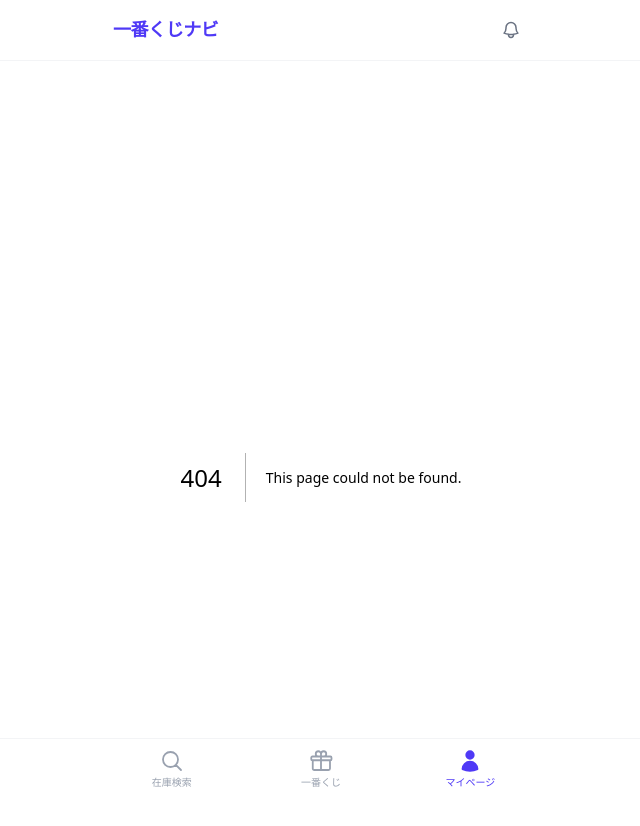
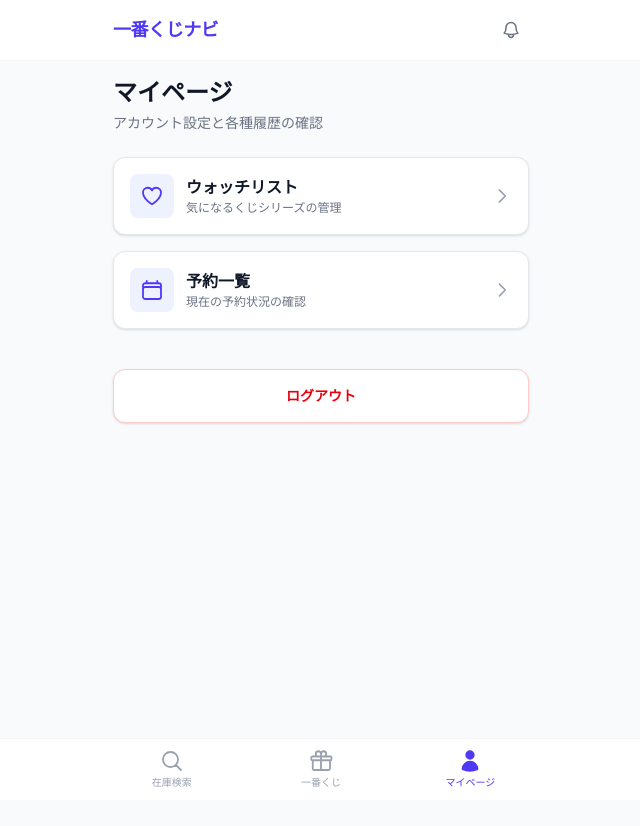
Before and after one commit to Masaharu1223/Hackathon_fortune, a Next.js app in the folder packages/frontend/: page /mypage in a window 1280 px wide. Before the commit this address had no page. Shown: the top 826 px of the page, without its empty margins (319-959 px from the left). After the commit the page ends 800 px from the top, so only its background shows below. Built offline with nearby package versions, Linux system fonts and the light colour scheme; no server answers; sample sign-in values are in the browser's storage.

Commit message:
mypage
mypageのpage.tsxを作成。

```diff
--- /dev/null
+++ b/packages/frontend/src/app/mypage/page.tsx
@@ -0,0 +1,90 @@
+'use client';
+
+import { useEffect, useState } from 'react';
+import { useRouter } from 'next/navigation';
+import Link from 'next/link';
+import { isLoggedIn, logout } from '@/lib/auth';
+
+export default function MyPage() {
+  const router = useRouter();
+  const [loading, setLoading] = useState(true);
+
+  useEffect(() => {
+    if (!isLoggedIn()) {
+      router.push('/login/');
+    } else {
+      setLoading(false);
+    }
+  }, [router]);
+
+  if (loading) {
+    return (
+      <div className="flex flex-col items-center justify-center py-20">
+        <div className="mb-4 h-10 w-10 animate-spin rounded-full border-4 border-indigo-200 border-t-indigo-600" />
+        <p className="text-sm text-gray-500">読み込み中...</p>
+      </div>
+    );
+  }
+
+  return (
+    <div className="space-y-6">
+      <div className="mb-6">
+        <h1 className="text-2xl font-bold text-gray-900">マイページ</h1>
+        <p className="mt-1 text-sm text-gray-500">
+          アカウント設定と各種履歴の確認
+        </p>
+      </div>
+
+      <div className="grid gap-4">
+        <Link
+          href="/watchlist/"
+          className="flex items-center justify-between rounded-xl border border-gray-200 bg-white p-4 shadow-sm transition-all hover:bg-gray-50 active:scale-[0.98]"
+        >
+          <div className="flex items-center gap-3">
+            <div className="rounded-lg bg-indigo-50 p-2.5 text-indigo-600">
+              <svg className="h-6 w-6" fill="none" stroke="currentColor" strokeWidth={1.8} viewBox="0 0 24 24">
+                <path strokeLinecap="round" strokeLinejoin="round" d="M21 8.25c0-2.485-2.099-4.5-4.688-4.5-1.935 0-3.597 1.126-4.312 2.733-.715-1.607-2.377-2.733-4.313-2.733C5.1 3.75 3 5.765 3 8.25c0 7.22 9 12 9 12s9-4.78 9-12z" />
+              </svg>
+            </div>
+            <div>
+              <h2 className="font-semibold text-gray-900">ウォッチリスト</h2>
+              <p className="text-xs text-gray-500">気になるくじシリーズの管理</p>
+            </div>
+          </div>
+          <svg className="h-5 w-5 text-gray-400" fill="none" stroke="currentColor" viewBox="0 0 24 24">
+            <path strokeLinecap="round" strokeLinejoin="round" strokeWidth={2} d="M9 5l7 7-7 7" />
+          </svg>
+        </Link>
+
+        <Link
+          href="/reservations/"
+          className="flex items-center justify-between rounded-xl border border-gray-200 bg-white p-4 shadow-sm transition-all hover:bg-gray-50 active:scale-[0.98]"
+        >
+          <div className="flex items-center gap-3">
+            <div className="rounded-lg bg-indigo-50 p-2.5 text-indigo-600">
+              <svg className="h-6 w-6" fill="none" stroke="currentColor" strokeWidth={1.8} viewBox="0 0 24 24">
+                <path strokeLinecap="round" strokeLinejoin="round" d="M6.75 3v2.25M17.25 3v2.25M3 18.75V7.5a2.25 2.25 0 0 1 2.25-2.25h13.5A2.25 2.25 0 0 1 21 7.5v11.25m-18 0A2.25 2.25 0 0 0 5.25 21h13.5A2.25 2.25 0 0 0 21 18.75m-18 0v-7.5A2.25 2.25 0 0 1 5.25 9h13.5A2.25 2.25 0 0 1 21 11.25v7.5" />
+              </svg>
+            </div>
+            <div>
+              <h2 className="font-semibold text-gray-900">予約一覧</h2>
+              <p className="text-xs text-gray-500">現在の予約状況の確認</p>
+            </div>
+          </div>
+          <svg className="h-5 w-5 text-gray-400" fill="none" stroke="currentColor" viewBox="0 0 24 24">
+            <path strokeLinecap="round" strokeLinejoin="round" strokeWidth={2} d="M9 5l7 7-7 7" />
+          </svg>
+        </Link>
+      </div>
+
+      <div className="pt-4">
+        <button
+          onClick={() => logout()}
+          className="w-full rounded-xl border border-red-200 bg-white py-4 text-sm font-semibold text-red-600 shadow-sm transition-all hover:bg-red-50 active:scale-[0.99]"
+        >
+          ログアウト
+        </button>
+      </div>
+    </div>
+  );
+}
```
